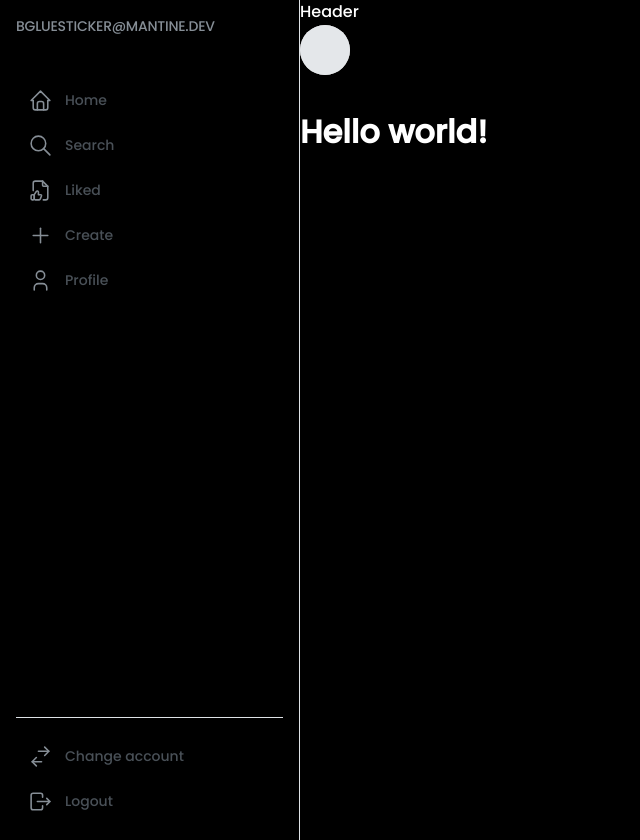
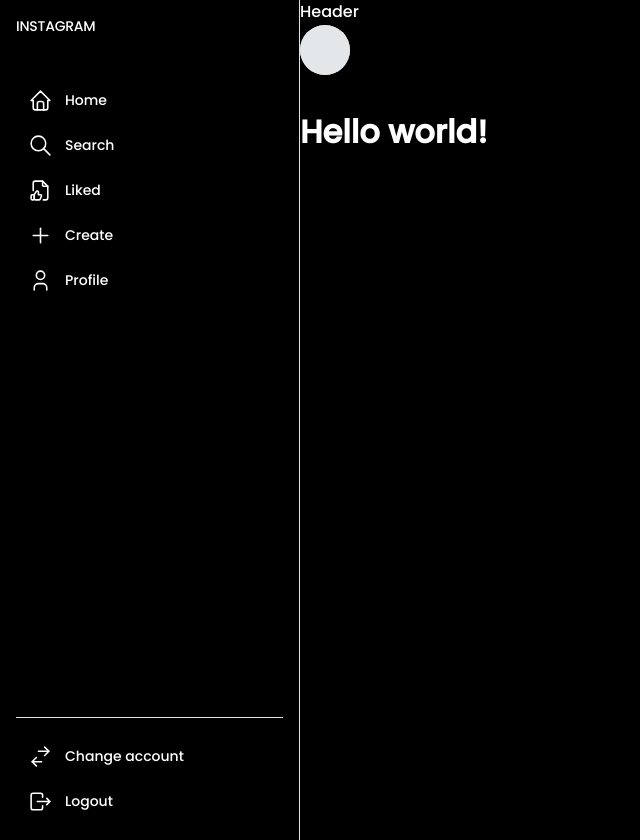
Before and after one commit to Rofiyev/instagram_clone, a Next.js app: page / in a window 1280 px wide. Shown: the whole page, without its empty margins (0-640 px from the left). Built offline with nearby package versions, Linux system fonts and the light colour scheme.

Commit message:
sidebar edited

```diff
--- a/src/components/Sidebar.tsx
+++ b/src/components/Sidebar.tsx
@@ -45,8 +45,8 @@
   return (
     <nav className={classes.navbar}>
       <div>
-        <Text fw={500} size="sm" className={classes.title} c="dimmed" mb="xs">
-          bgluesticker@mantine.dev
+        <Text fw={500} size="sm" className={classes.title} mb="xs">
+          Instagram
         </Text>
       </div>
 
--- a/src/components/style/Sidebar.module.css
+++ b/src/components/style/Sidebar.module.css
@@ -27,7 +27,7 @@
   align-items: center;
   text-decoration: none;
   font-size: var(--mantine-font-size-sm);
-  color: light-dark(var(--mantine-color-gray-7), var(--mantine-color-dark-1));
+  color: white;
   padding: var(--mantine-spacing-xs) var(--mantine-spacing-sm);
   border-radius: var(--mantine-radius-sm);
   font-weight: 500;
@@ -58,7 +58,7 @@
 }
 
 .linkIcon {
-  color: light-dark(var(--mantine-color-gray-6), var(--mantine-color-dark-2));
+  color: white;
   margin-right: var(--mantine-spacing-sm);
   width: rem(25px);
   height: rem(25px);
```
